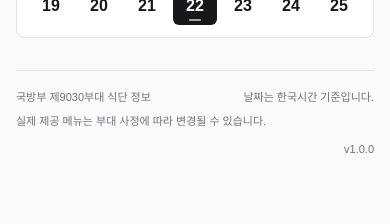
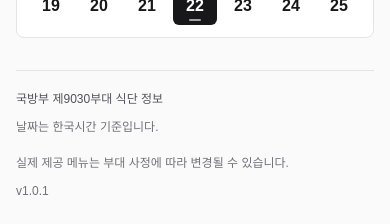
Before and after one commit to LYJ0304/menu, a Next.js app: page / in a window 390 px wide. Shown: the part 619-843 px from the top of the page. Built offline with nearby package versions, Linux system fonts and the light colour scheme; no server answers; the database is empty.

Commit message:
refactor(ui): tidy mobile footer and display v1.0.1 (#10)

```diff
--- a/src/features/meals/components/meal-schedule.tsx
+++ b/src/features/meals/components/meal-schedule.tsx
@@ -117,13 +117,13 @@ export function MealSchedule({
         <WeekNavigation today={today} selectedDate={selectedDate} />
       </div>
 
-      <footer className="order-3 mt-8 border-t border-line pt-4 text-[11px] leading-5 text-muted">
-        <div className="flex flex-wrap items-center justify-between gap-x-4 gap-y-1">
+      <footer className="order-3 mt-8 border-t border-line pt-4 text-xs leading-6 text-muted md:text-[11px] md:leading-5">
+        <div className="flex flex-col items-start gap-1 md:flex-row md:justify-between md:gap-x-4">
           <a
             href="https://opendata.mnd.go.kr/openinf/sheetview2.jsp?infId=OA-9561"
             target="_blank"
             rel="noreferrer"
-            className="hover:text-ink"
+            className="font-medium text-body hover:text-ink"
           >
             국방부 제9030부대 식단 정보<span className="sr-only">(새 창)</span>
           </a>
@@ -133,10 +133,12 @@ export function MealSchedule({
               : "날짜는 한국시간 기준입니다."}
           </p>
         </div>
-        <p className="mt-1">
-          실제 제공 메뉴는 부대 사정에 따라 변경될 수 있습니다.
-        </p>
-        <p className="mt-2 text-right">v1.0.0</p>
+        <div className="mt-3 flex flex-col items-start gap-1 md:mt-1 md:flex-row md:justify-between md:gap-x-4">
+          <p className="text-pretty">
+            실제 제공 메뉴는 부대 사정에 따라 변경될 수 있습니다.
+          </p>
+          <p className="shrink-0 tabular-nums">v1.0.1</p>
+        </div>
       </footer>
     </main>
   );
```
